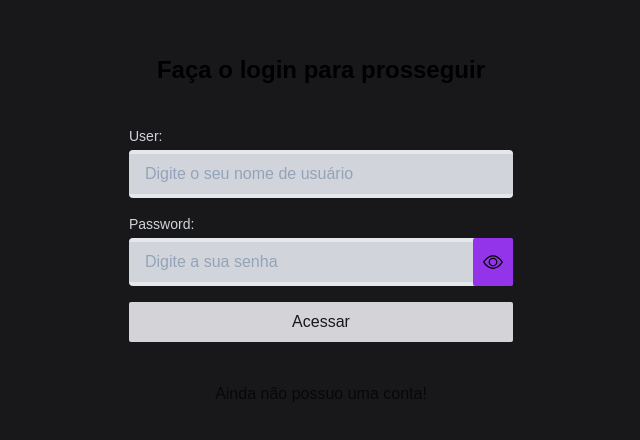
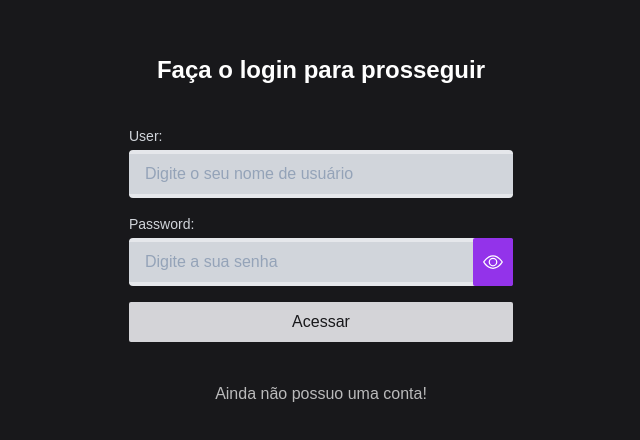
Before and after one commit to leonardohernandesq/listacompra-front, a Next.js app: page / in a window 1280 px wide. Shown: the part 180-620 px from the top of the page, without its empty margins (319-959 px from the left). Built offline with nearby package versions, Linux system fonts and the light colour scheme.

Commit message:
Update layout.tsx

```diff
--- a/src/app/layout.tsx
+++ b/src/app/layout.tsx
@@ -36,7 +36,7 @@ export default function RootLayout({
     <html lang="pt-BR">
       <StoreProvider >
         <body
-          className={`${geistSans.variable} ${geistMono.variable} antialiased bg-zinc-900`}
+          className={`${geistSans.variable} ${geistMono.variable} antialiased bg-zinc-900 text-white`}
         >
           {children}
         </body>
```
